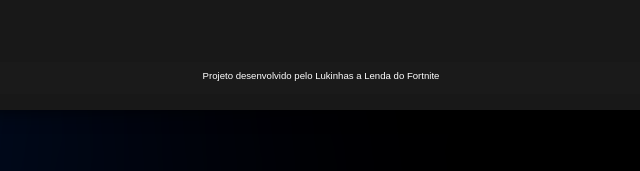
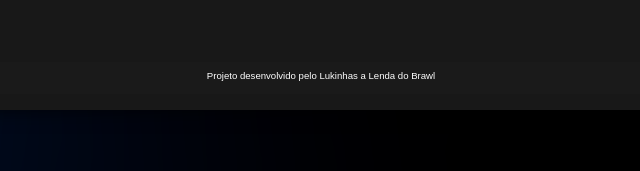
Before and after one commit to Lukinhasmelo10/4-Bim-Estudo, a plain HTML site: page index.html in a window 1280 px wide. Shown: the part 706-877 px from the top of the page, 319-959 px from the left. Drawn offline with Linux system fonts and the light colour scheme.

Commit message:
Update index.html

```diff
--- a/index.html
+++ b/index.html
@@ -23,7 +23,7 @@
         </section>
     </main>
     <footer>
-        <p>Projeto desenvolvido pelo Lukinhas a Lenda do Fortnite</p>
+        <p>Projeto desenvolvido pelo Lukinhas a Lenda do Brawl</p>
     </footer>
     <script src="app.js"></script>
     <script src="perguntas.js"></script>
```
